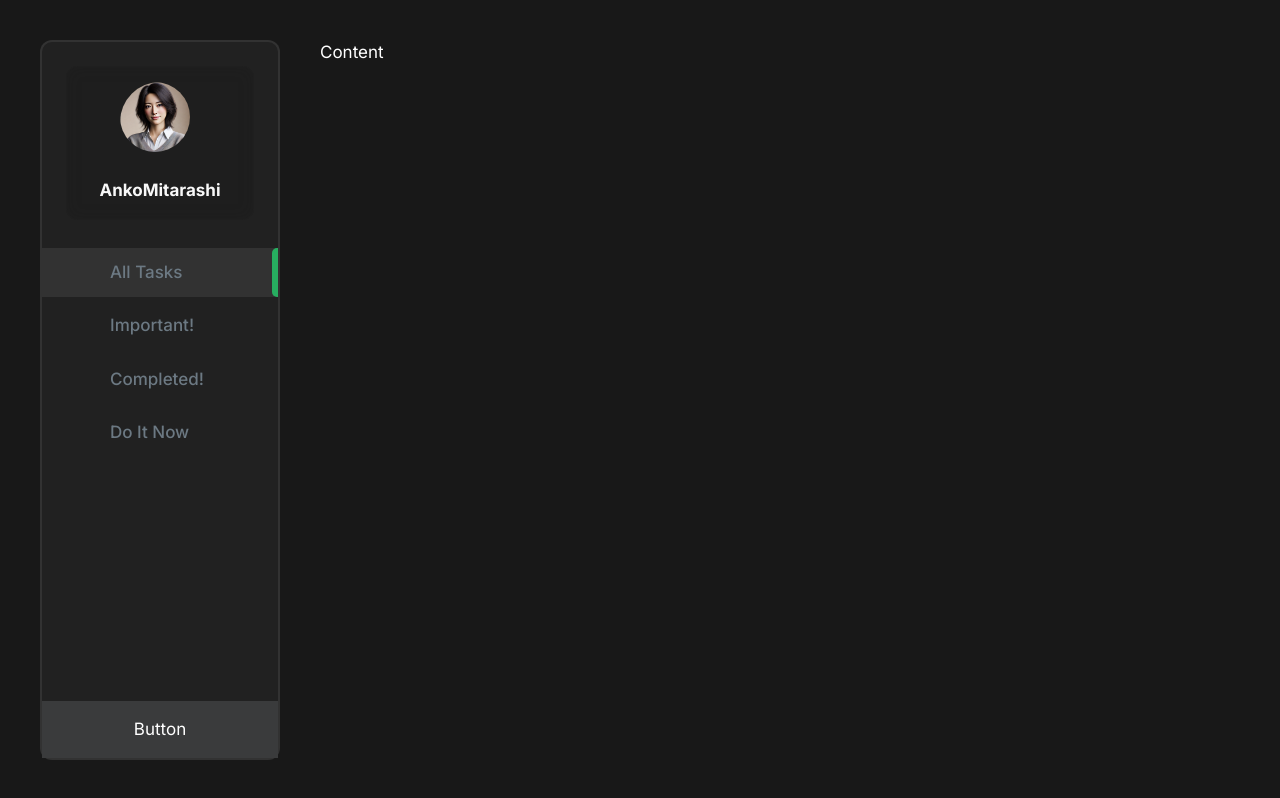
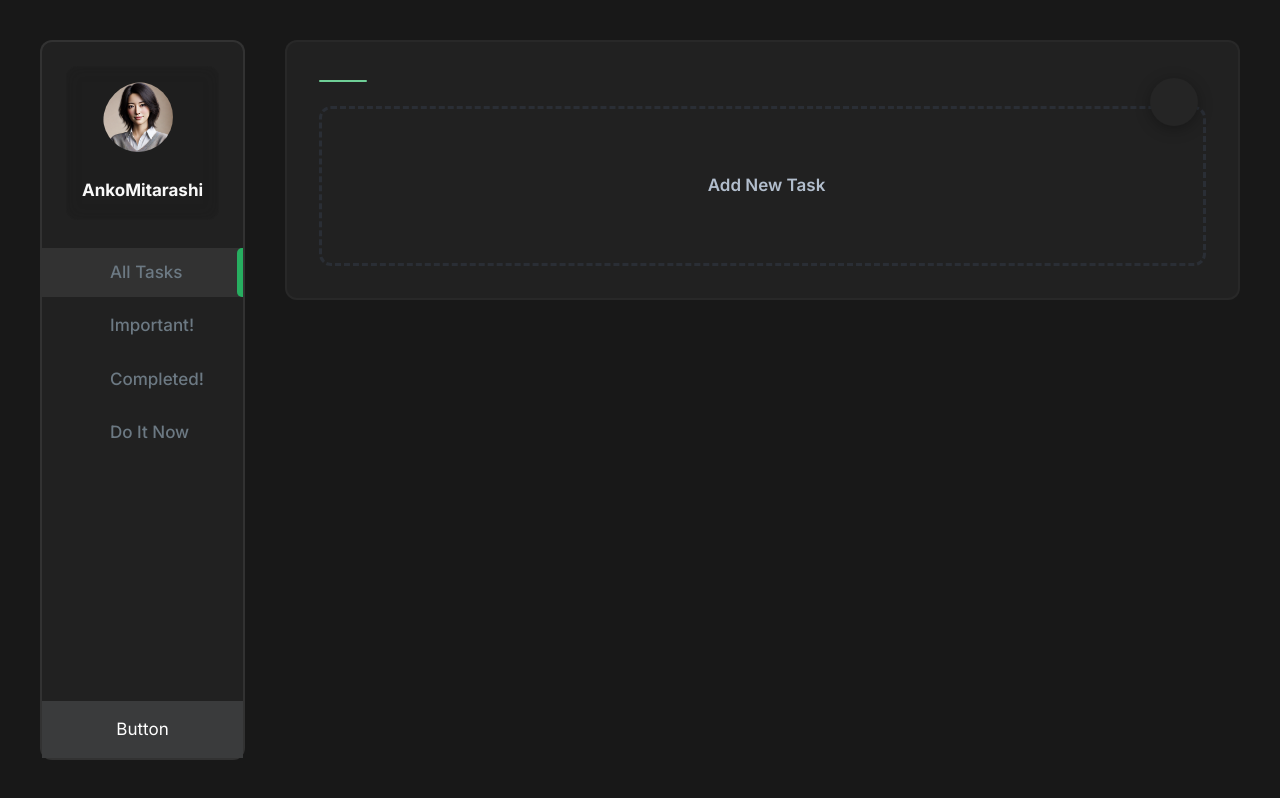
Before and after one commit to Krejzy23/todo_list, a Next.js app: page / in a window 1280 px wide. Built offline with nearby package versions, Linux system fonts and the light colour scheme.

Commit message:
add clerkProviders, task,page

```diff
--- /dev/null
+++ b/app/Components/TaskItem/TaskItem.tsx
@@ -0,0 +1,10 @@
+"use client"
+import React from 'react'
+
+const TaskItem = () => {
+  return (
+    <div>TaskItem</div>
+  )
+}
+
+export default TaskItem
--- /dev/null
+++ b/app/Components/Tasks.tsx/Tasks.tsx
@@ -0,0 +1,59 @@
+"use client";
+import { useGlobalState } from "@/app/context/globalProvider";
+import React from "react";
+// import CreateContent from "../Modals/CreateContent";
+import TaskItem from "../TaskItem/TaskItem";
+import { add, plus } from "@/app/utils/Icons";
+// import Modal from "../Modals/Modal";
+
+interface Props {
+  title: string;
+  tasks: any[];
+}
+
+function Tasks({ title, tasks }: Props) {
+  const { theme, isLoading, openModal, modal } = useGlobalState();
+
+  return (
+    <main
+      className={`relative p-8 w-full bg-bg2 border-2 border-border2 rounded-xl h-full overflow-y-auto`}
+    >
+      {/* {modal && <Modal content={<CreateContent />} />} */}
+      <h1 className="relative text-[clamp(1.5rem,2vw,2rem)] font-extrabold">
+        {title}
+        <span
+          className={`absolute bottom-[-0.5rem] left-0 w-12 h-0.5 bg-primaryGreen rounded-md`}
+        ></span>
+      </h1>
+
+      <button
+        className={`fixed top-[4.9rem] right-[5.1rem] w-12 h-12 rounded-full bg-bg border-2 border-border2 shadow-[0_3px_15px_rgba(0,0,0,0.3)] text-grey2 text-2xl flex items-center justify-center`}
+        onClick={openModal}
+      >
+        {plus}
+      </button>
+
+      <div className="tasks grid gap-8 mt-8">
+        {/* {tasks.map((task) => (
+          <TaskItem
+            key={task.id}
+            title={task.title}
+            description={task.description}
+            date={task.date}
+            isCompleted={task.isCompleted}
+            id={task.id}
+          />
+        ))} */}
+        <button
+          className={`create-task flex items-center justify-center gap-2 h-40 text-grey2 font-semibold cursor-pointer rounded-xl border-3 border-dashed border-grey5 transition-all duration-300 hover:bg-grey5 hover:text-grey0`}
+          onClick={openModal}
+        >
+          {add}
+          Add New Task
+        </button>
+      </div>
+    </main>
+  );
+}
+
+export default Tasks;
--- a/app/layout.tsx
+++ b/app/layout.tsx
@@ -4,12 +4,13 @@ import "./globals.css";
 import Sidebar from "./Components/Sidebar/Sidebar";
 import GlobalStyleProvider from "./providers/GlobalStyleProvider";
 import ContextProvider from "./providers/ContextProvider";
+import { ClerkProvider } from "@clerk/nextjs";
 
 const inter = Inter({ subsets: ["latin"] });
 
 export const metadata: Metadata = {
-  title: "Create Next App",
-  description: "Generated by create next app",
+  title: "ToDo",
+  description: "ToDo List",
 };
 
 export default function RootLayout({
@@ -18,6 +19,7 @@ export default function RootLayout({
   children: React.ReactNode;
 }>) {
   return (
+    <ClerkProvider>
       <html lang="en">
         <head>
           <link
@@ -32,10 +34,11 @@ export default function RootLayout({
           <ContextProvider>
             <GlobalStyleProvider>
               <Sidebar />
-            {children}
+              <div className="w-full">{children}</div>
             </GlobalStyleProvider>
           </ContextProvider>
         </body>
       </html>
+    </ClerkProvider>
   );
 }
--- a/app/page.tsx
+++ b/app/page.tsx
@@ -1,9 +1,9 @@
-
+import Tasks from "./Components/Tasks.tsx/Tasks";
 
 export default function Home() {
   return (
     <main>
-      <h1>Content</h1>
+      <Tasks />
     </main>
   );
 }
--- a/package.json
+++ b/package.json
@@ -9,6 +9,7 @@
     "lint": "next lint"
   },
   "dependencies": {
+    "@clerk/nextjs": "^5.1.6",
     "next": "14.2.4",
     "react": "^18",
     "react-dom": "^18",
```
Also changed, not shown: 1 other file (tests, documents, lock files or other folders). Lines whose indentation alone changed are shown as unchanged.
